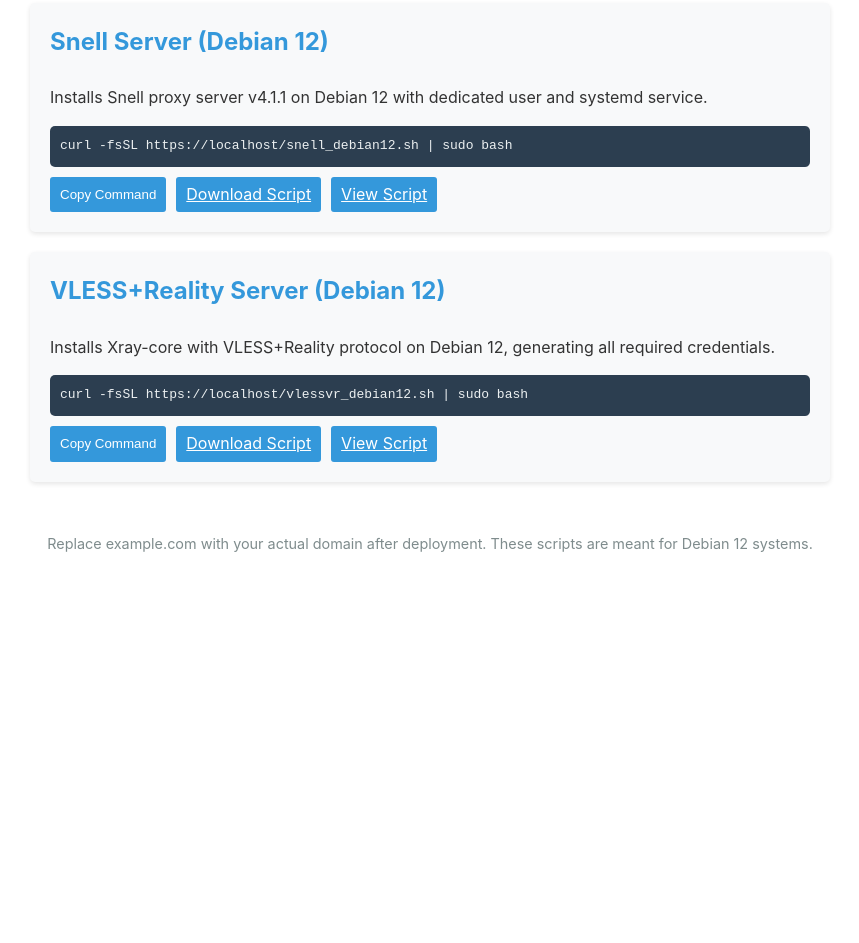
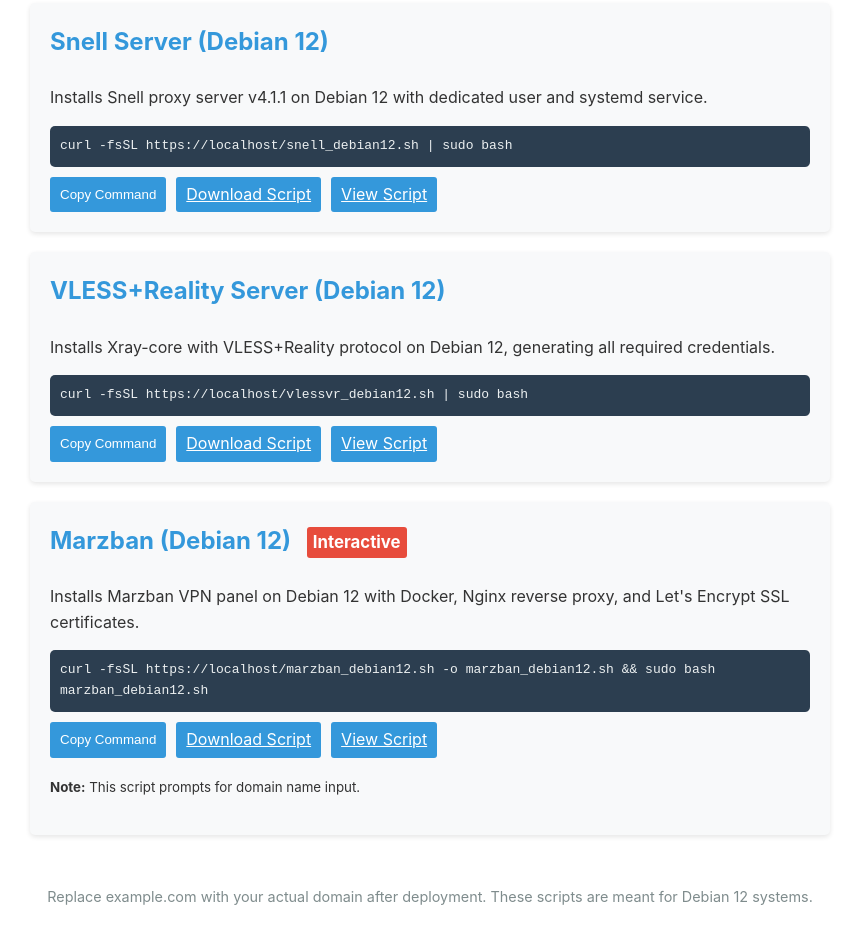
Before and after one commit to katiebaumstein/vpn-scripts-hosting, a website: page public/index.html in a window 1280 px wide. Shown: the part 532-1475 px from the top of the page, without its empty margins (210-1069 px from the left). Before the commit the page ends 1121 px from the top, so only its background shows below. Drawn offline with Linux system fonts and the light colour scheme.

Commit message:
website added marzban script

```diff
--- a/public/index.html
+++ b/public/index.html
@@ -117,6 +117,18 @@
                 <a href="/raw/vlessvr_debian12.sh" class="copy-button">View Script</a>
             </div>
         </div>
+
+        <div class="script-item">
+            <h3 class="script-title">Marzban (Debian 12) <span class="tag">Interactive</span></h3>
+            <p class="script-description">Installs Marzban VPN panel on Debian 12 with Docker, Nginx reverse proxy, and Let's Encrypt SSL certificates.</p>
+            <div class="install-command" id="marzban-command">curl -fsSL https://example.com/marzban_debian12.sh -o marzban_debian12.sh && sudo bash marzban_debian12.sh</div>
+            <div class="button-container">
+                <button class="copy-button" onclick="copyToClipboard('marzban-command')">Copy Command</button>
+                <a href="/marzban_debian12.sh" download class="copy-button">Download Script</a>
+                <a href="/raw/marzban_debian12.sh" class="copy-button">View Script</a>
+            </div>
+            <p><small><strong>Note:</strong> This script prompts for domain name input.</small></p>
+        </div>
     </div>
 
     <footer>
```
Also changed, not shown: 1 other file.
